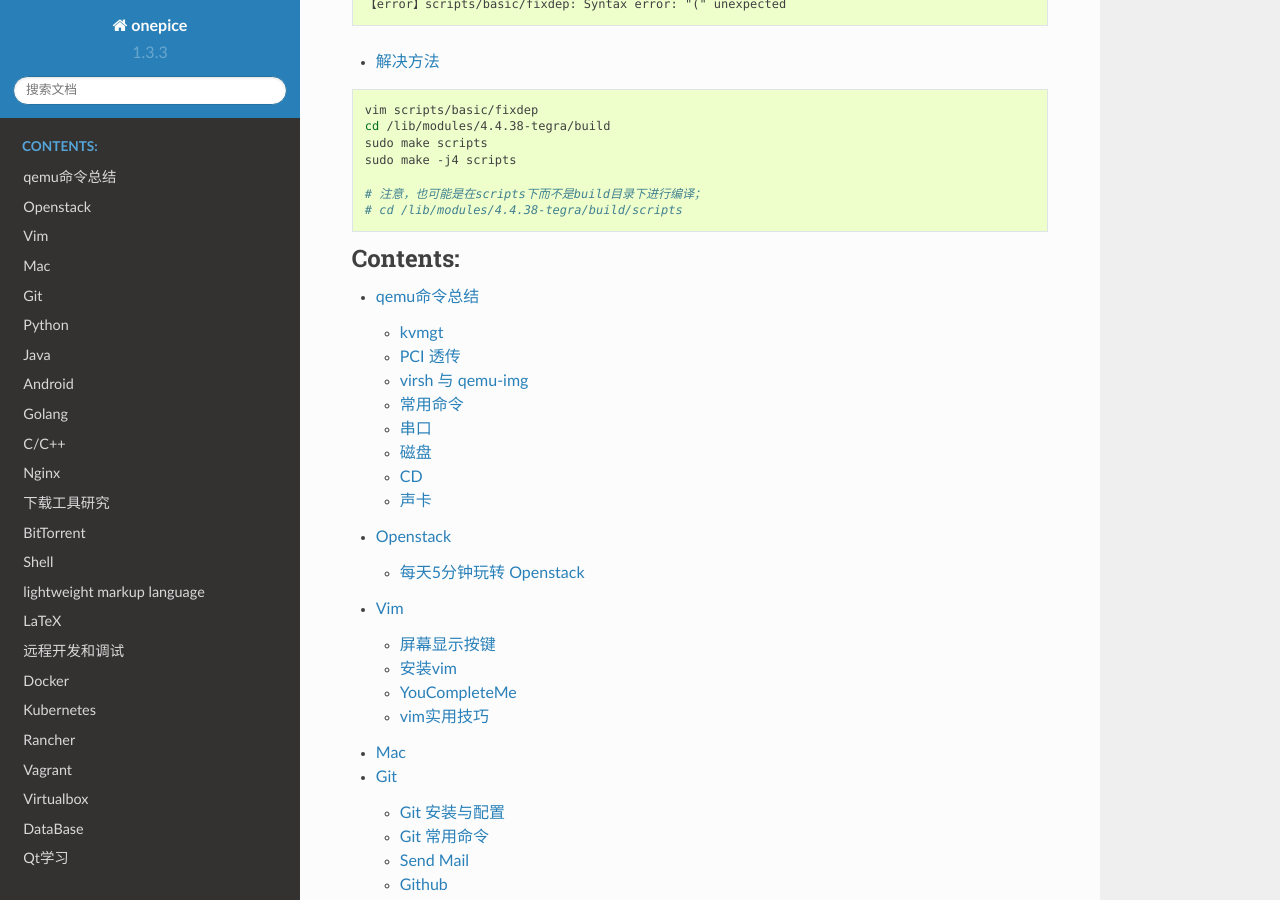
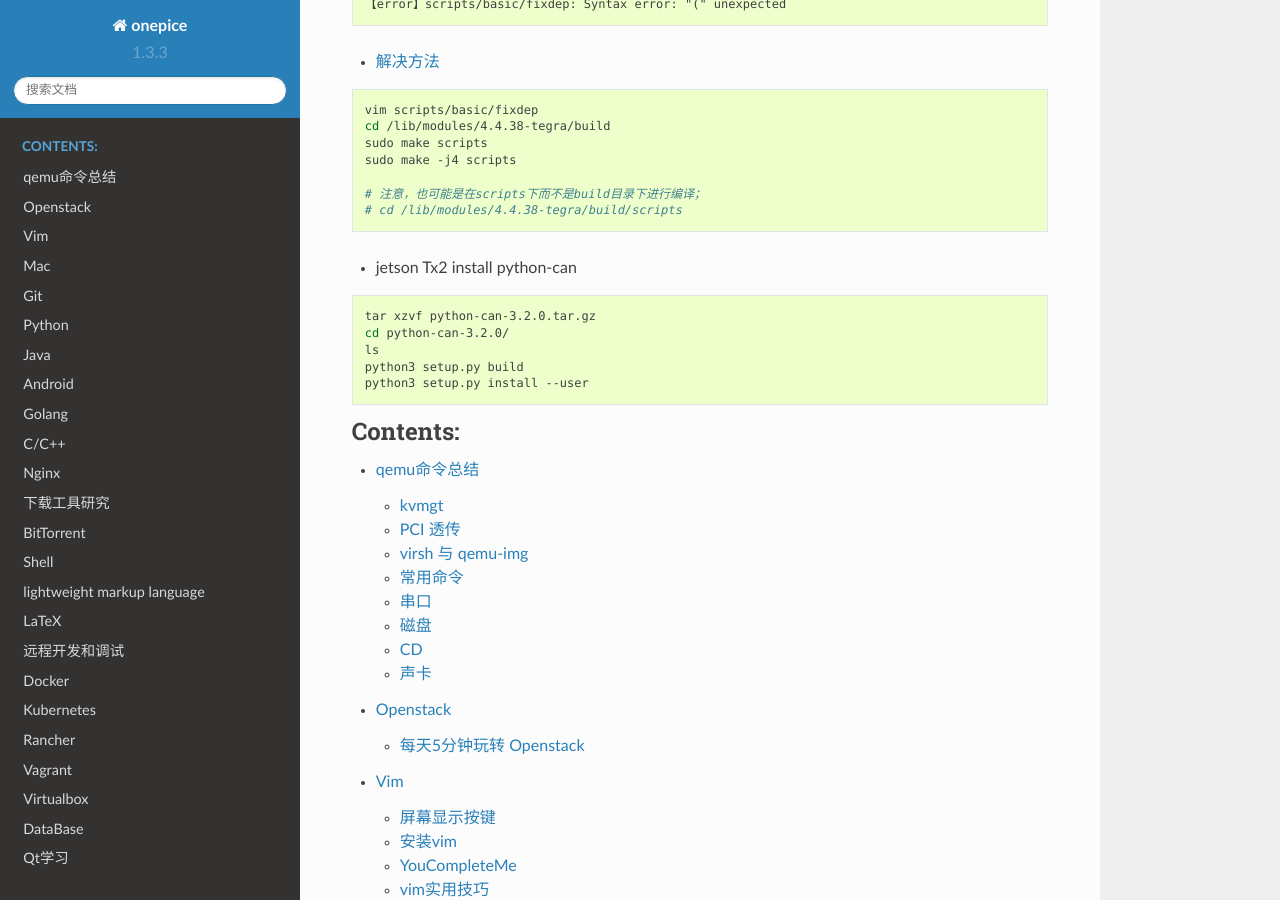
Before and after one commit to my-rds-store/my_space, a Sphinx documentation site: the page built from source/index.rst, in a window 1280 px wide and 900 px high, scrolled down 5503 px. Built offline with Sphinx 7.4.7 and the Read the Docs theme 2.0.0, drawn with Linux system fonts in a browser that asks for light colours.

Commit message:
updae ...

```diff
--- a/source/index.rst
+++ b/source/index.rst
@@ -372,6 +372,18 @@ Peak-CAN
     # 注意，也可能是在scripts下而不是build目录下进行编译；
     # cd /lib/modules/4.4.38-tegra/build/scripts
 
+
+* jetson Tx2  install python-can
+
+.. code-block:: bash
+
+        tar xzvf python-can-3.2.0.tar.gz
+        cd python-can-3.2.0/
+        ls
+        python3 setup.py build
+        python3 setup.py install --user
+
+
 ..
  我是注释内容
  你看不到我
```
